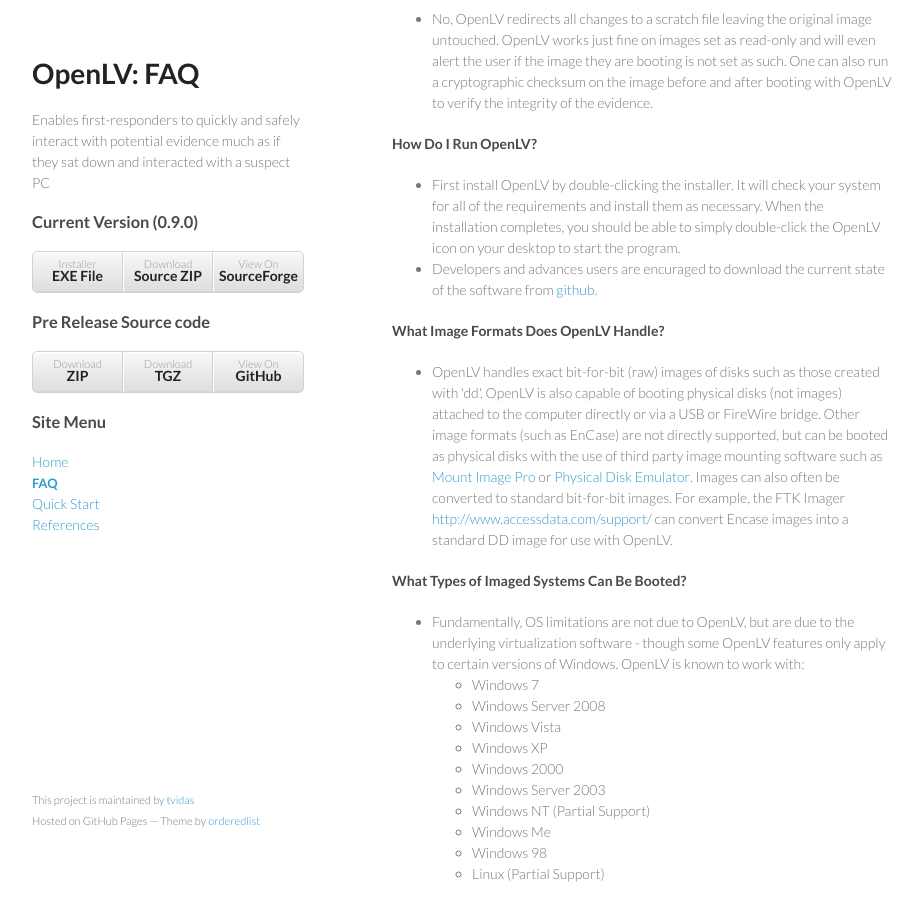
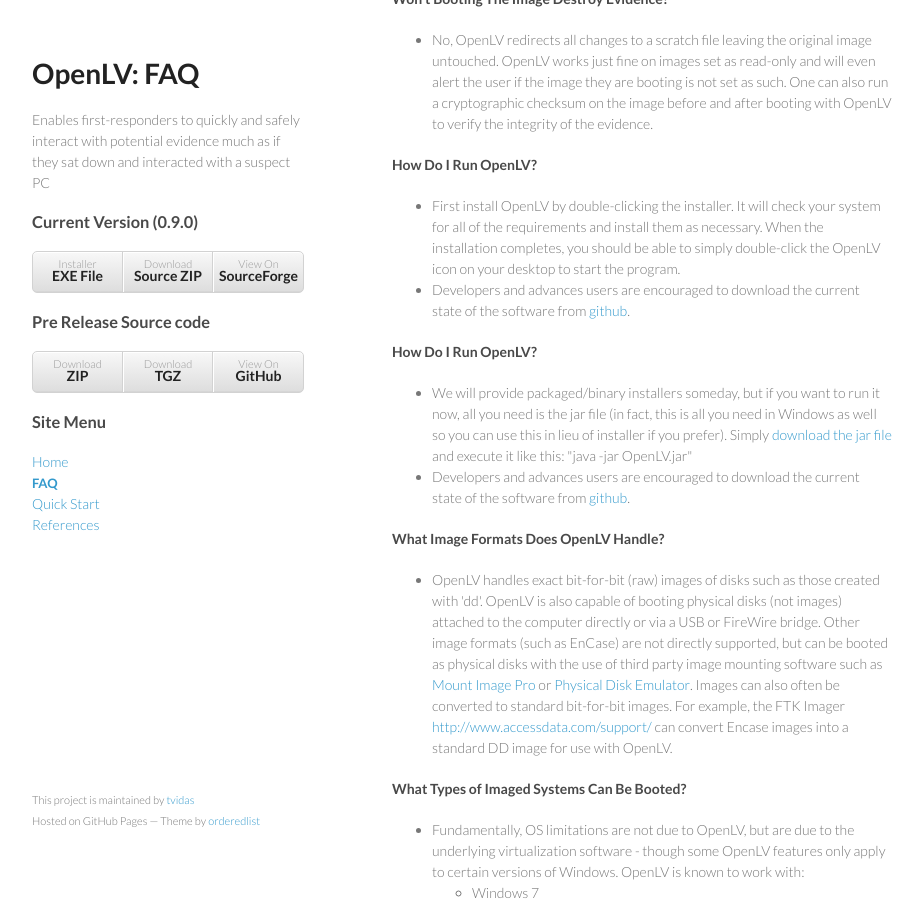
Before and after one commit to tvidas/OpenLV, a Jekyll site: the page built from faq.html, in a window 1280 px wide and 900 px high, scrolled down 817 px. Shown: the whole window, without its empty margins (178-1101 px from the left). Built offline with Jekyll 4.4.1, drawn with Linux system fonts in a browser that asks for light colours; some of the changed text lies outside the part shown.

Commit message:
updates faq to reflect state of linux installer (does not exist :)

```diff
--- a/faq.html
+++ b/faq.html
@@ -20,6 +20,9 @@
 	  </li>
 	  <li>
 		<a href="#How Do I Run OpenLV?">How Do I Run OpenLV?</a>
+	  </li>
+	  <li>
+		<a href="#How Do I Run OpenLV on Linux?">How Do I Run on Linux?</a>
 	  </li>
 	  <li>
 		<a href="#What Image Formats Does OpenLV Handle?">What Image Formats Does OpenLV Handle?</a>
@@ -112,7 +115,23 @@
               simply double-click the OpenLV icon on your desktop to start the program.
             </li>
             <li>
-              Developers and advances users are encuraged to download the current state of the software from
+              Developers and advances users are encouraged to download the current state of the software from
+              <a href='https://github.com/tvidas/OpenLV'>github</a>.
+            </li>
+          </ul>
+        </p>
+		<a name="How Do I Run OpenLV on Linux?"></a>
+        <h4>How Do I Run OpenLV?</h4>
+        <p>
+          <ul>
+            <li>
+              We will provide packaged/binary installers someday, but if you want to run it now, all you need
+              is the jar file (in fact, this is all you need in Windows as well so you can use this in lieu of
+              installer if you prefer).  Simply <a href="http://sourceforge.net/projects/openlv/files/0.9.0/OpenLV.jar/download">download
+              the jar file</a> and execute it like this: "java -jar OpenLV.jar"
+            </li>
+            <li>
+              Developers and advances users are encouraged to download the current state of the software from
               <a href='https://github.com/tvidas/OpenLV'>github</a>.
             </li>
           </ul>
```
Also changed, not shown: other parts of faq.html (+1 -1 lines).
